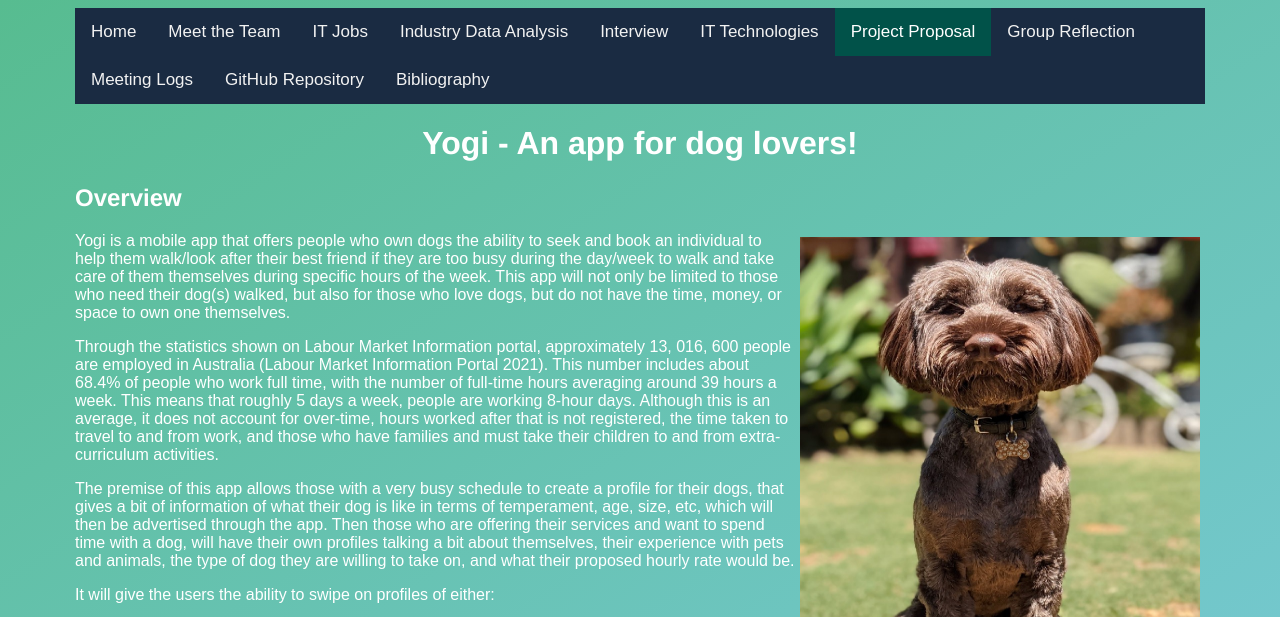
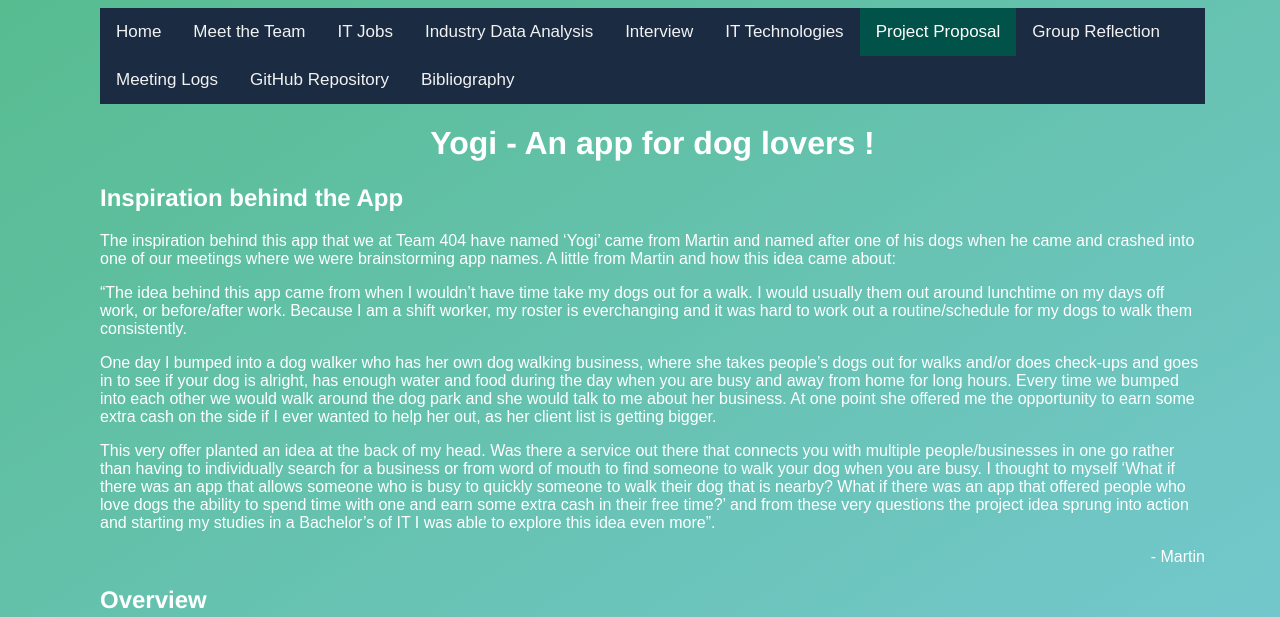
Before and after one commit to mlee6295/COSC2196_Assignment_2, a plain HTML site: page project.html in a window 1280 px wide. Shown: the top 617 px of the page. Drawn offline with Linux system fonts and the light colour scheme; a script that the page names is missing.

Commit message:
added new lines and text

```diff
--- a/project.html
+++ b/project.html
@@ -24,14 +24,27 @@
  </div>
 <!-- End of Top Nagivation Bar -->
 
-
+<style>
+body {
+  margin-bottom: 75px;
+  margin-right: 75px;
+  margin-left: 100px;
+}
+</style>
 
 	<body>
 
 
-			<h1 align="center">Yogi - An app for dog lovers!</h1>
+			<h1 align="center">Yogi - An app for dog lovers !</h1>
+			  <h2>Inspiration behind the App</h2>
+			  <p>The inspiration behind this app that we at Team 404 have named ‘Yogi’ came from Martin and named after one of his dogs when he came and crashed into one of our meetings where we were brainstorming app names. A little from Martin and how this idea came about:</p>
+			  <p>“The idea behind this app came from when I wouldn’t have time take my dogs out for a walk. I would usually them out around lunchtime on my days off work, or before/after work. Because I am a shift worker, my roster is everchanging and it was hard to work out a routine/schedule for my dogs to walk them consistently.</p>
+			  <p>One day I bumped into a dog walker who has her own dog walking business, where she takes people’s dogs out for walks and/or does check-ups and goes in to see if your dog is alright, has enough water and food during the day when you are busy and away from home for long hours. Every time we bumped into each other we would walk around the dog park and she would talk to me about her business. At one point she offered me the opportunity to earn some extra cash on the side if I ever wanted to help her out, as her client list is getting bigger.</p>
+			  <p>This very offer planted an idea at the back of my head. Was there a service out there that connects you with multiple people/businesses in one go rather than having to individually search for a business or from word of mouth to find someone to walk your dog when you are busy. I thought to myself ‘What if there was an app that allows someone who is busy to quickly someone to walk their dog that is nearby? What if there was an app that offered people who love dogs the ability to spend time with one and earn some extra cash in their free time?’ and from these very questions the project idea sprung into action and starting my studies in a Bachelor’s of IT I was able to explore this idea even more”.</p>
+			  <p align="right"> - Martin</p>
+
 			  <h2>Overview</h2>
-				<img style="margin: 5px; float: right;" src="images/yogi.jpg" width="400px" height="550px"></img>
+			  <img style="margin: 5px; float: right;" src="yogi.jpg" width="400px" height="550px"></img>
 				<p>Yogi is a mobile app that offers people who own dogs the ability to seek and book an individual to help them walk/look after their best friend if they are too busy during the day/week to walk and take care of them themselves during specific hours of the week. This app will not only be limited to those who need their dog(s) walked, but also for those who love dogs, but do not have the time, money, or space to own one themselves.</p>
 				<p>Through the statistics shown on Labour Market Information portal, approximately 13, 016, 600 people are employed in Australia (Labour Market Information Portal 2021). This number includes about 68.4% of people who work full time, with the number of full-time hours averaging around 39 hours a week. This means that roughly 5 days a week, people are working 8-hour days. Although this is an average, it does not account for over-time, hours worked after that is not registered, the time taken to travel to and from work, and those who have families and must take their children to and from extra-curriculum activities.</p>
 				<p>The premise of this app allows those with a very busy schedule to create a profile for their dogs, that gives a bit of information of what their dog is like in terms of temperament, age, size, etc, which will then be advertised through the app. Then those who are offering their services and want to spend time with a dog, will have their own profiles talking a bit about themselves, their experience with pets and animals, the type of dog they are willing to take on, and what their proposed hourly rate would be.</p>
@@ -111,6 +124,8 @@
 					  </ul>
 					</li>
 				  </ul>
-
+				<p>Looking to the future, Yogi hopes to impact its users and their pets in a positive emotional and physical ways. We aim to give confidence via the quality assurances described above, to pet owners that their dogs are in safe and loving hands while being walked or cared for by a person they have connected with via the app. Yogi provides those individuals who are not pet owners to spend time with dogs who they match with, as well as provide services with the hourly rates described.</p>
+				<p>As more people access the app, the changes will become further reaching. It seeks to promote goodwill in the local communities as it is likely users who match will live in easy proximity.</p>
+				<p>Yogi will increase the amount of time spent outdoors for people and the dogs, improving physical and mental health through exercise. It will enable those pet owners who do not feel they are able to take stress-free time away, to find a match in one of our users who will come and care for their dog/s in their absence. It will be mutually beneficial in connecting animal lovers in these ways.</p>
 	</body>
 </html>
```
